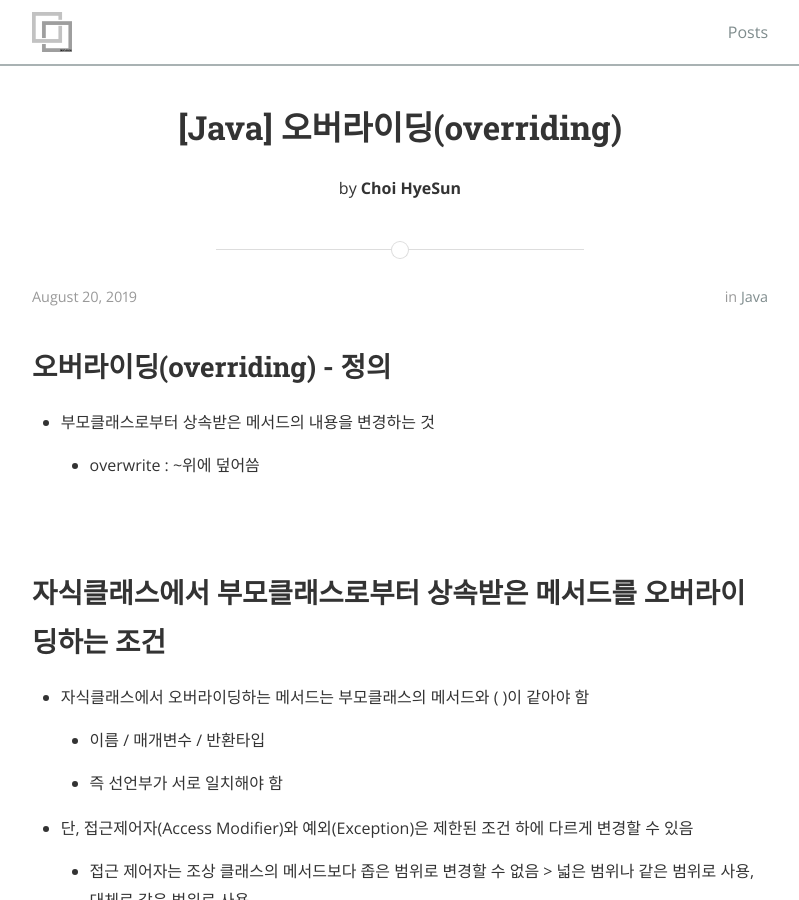
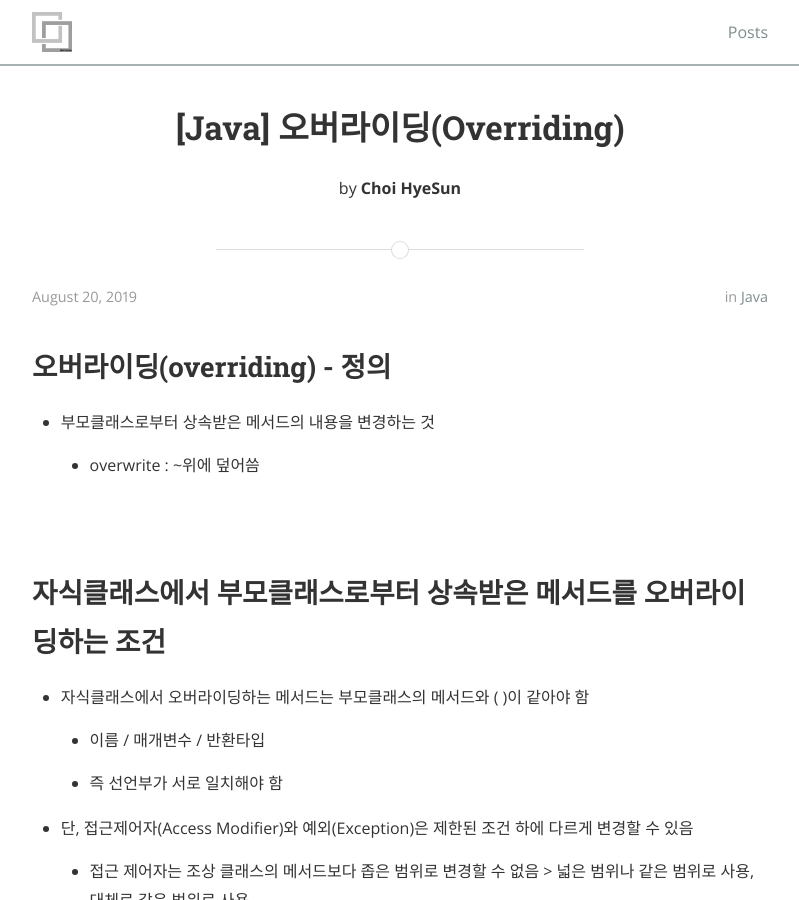
Before and after one commit to gptjs409/gptjs409.github.io, a Jekyll site: the page built from _posts/java/2019-08-20-overriding.md, in a window 1280 px wide and 900 px high. Shown: the whole window, without its empty margins (240-1039 px from the left). Built offline with Jekyll 4.4.1, drawn with Linux system fonts in a browser that asks for light colours; nearby versions of some CDN libraries.

```diff
--- a/_posts/java/2019-08-20-overriding.md
+++ b/_posts/java/2019-08-20-overriding.md
@@ -1,6 +1,6 @@
 ---
 layout: post
-title:  "[Java] 오버라이딩(overriding)"
+title:  "[Java] 오버라이딩(Overriding)"
 date:   2019-08-20 22:01:18
 author: Choi HyeSun
 categories: java
```
